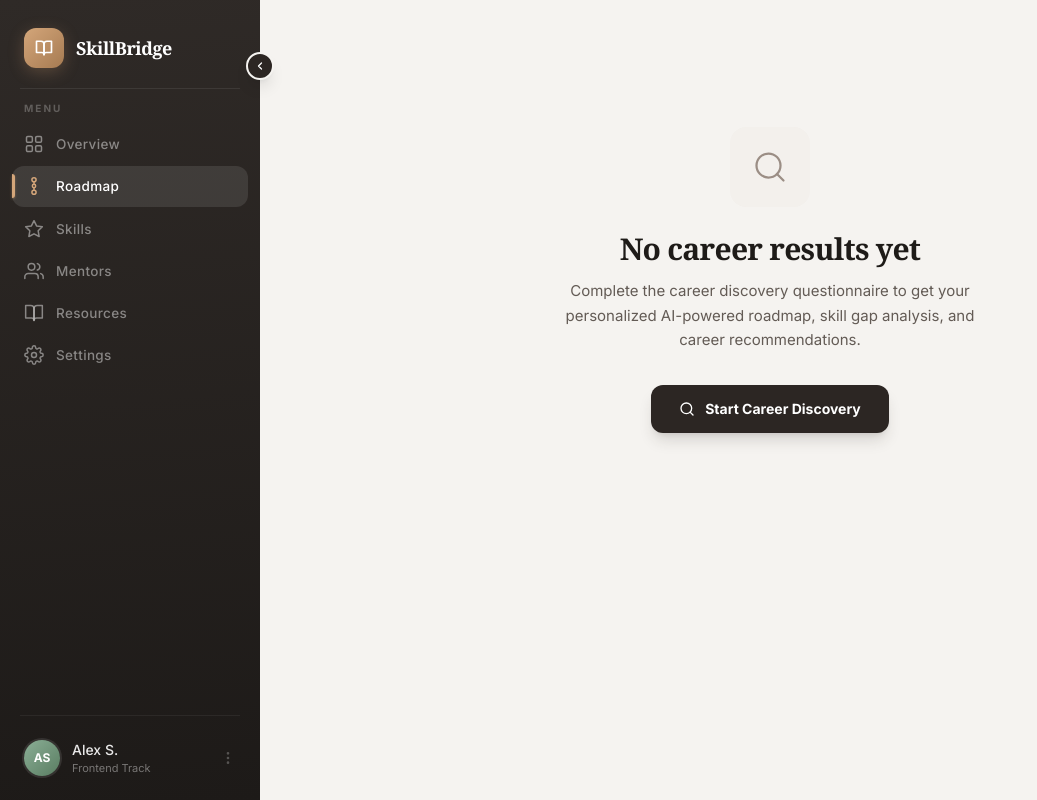
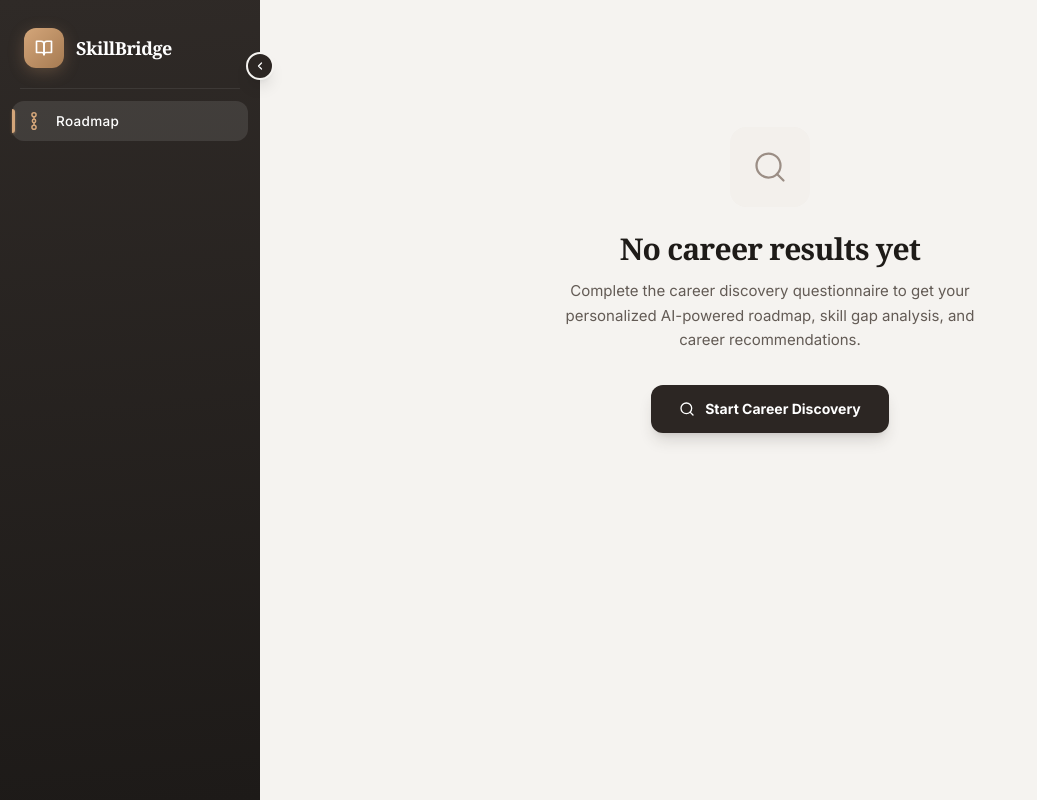
Before and after one commit to ByteByFaizan/skillbridge, a Next.js app: page /dashboard in a window 1280 px wide. Shown: the whole page, without its empty margins (0-1037 px from the left). Built offline with nearby package versions, Linux system fonts and the light colour scheme.

Commit message:
refactor: simplify navigation items in DashboardLayout

```diff
--- a/app/dashboard/layout.tsx
+++ b/app/dashboard/layout.tsx
@@ -4,19 +4,6 @@ import { useState, useEffect, useCallback } from "react";
 import Link from "next/link";
 
 const navItems = [
-  {
-    label: "Overview",
-    href: "/dashboard",
-    icon: (
-      <svg width="20" height="20" viewBox="0 0 24 24" fill="none" stroke="currentColor" strokeWidth="1.8" strokeLinecap="round" strokeLinejoin="round">
-        <rect x="3" y="3" width="7" height="7" rx="1.5" />
-        <rect x="14" y="3" width="7" height="7" rx="1.5" />
-        <rect x="3" y="14" width="7" height="7" rx="1.5" />
-        <rect x="14" y="14" width="7" height="7" rx="1.5" />
-      </svg>
-    ),
-    active: false,
-  },
   {
     label: "Roadmap",
     href: "/dashboard",
@@ -30,51 +17,6 @@ const navItems = [
       </svg>
     ),
     active: true,
-  },
-  {
-    label: "Skills",
-    href: "/dashboard",
-    icon: (
-      <svg width="20" height="20" viewBox="0 0 24 24" fill="none" stroke="currentColor" strokeWidth="1.8" strokeLinecap="round" strokeLinejoin="round">
-        <polygon points="12 2 15.09 8.26 22 9.27 17 14.14 18.18 21.02 12 17.77 5.82 21.02 7 14.14 2 9.27 8.91 8.26 12 2" />
-      </svg>
-    ),
-    active: false,
-  },
-  {
-    label: "Mentors",
-    href: "/dashboard",
-    icon: (
-      <svg width="20" height="20" viewBox="0 0 24 24" fill="none" stroke="currentColor" strokeWidth="1.8" strokeLinecap="round" strokeLinejoin="round">
-        <path d="M17 21v-2a4 4 0 0 0-4-4H5a4 4 0 0 0-4 4v2" />
-        <circle cx="9" cy="7" r="4" />
-        <path d="M23 21v-2a4 4 0 0 0-3-3.87" />
-        <path d="M16 3.13a4 4 0 0 1 0 7.75" />
-      </svg>
-    ),
-    active: false,
-  },
-  {
-    label: "Resources",
-    href: "/dashboard",
-    icon: (
-      <svg width="20" height="20" viewBox="0 0 24 24" fill="none" stroke="currentColor" strokeWidth="1.8" strokeLinecap="round" strokeLinejoin="round">
-        <path d="M2 3h6a4 4 0 0 1 4 4v14a3 3 0 0 0-3-3H2z" />
-        <path d="M22 3h-6a4 4 0 0 0-4 4v14a3 3 0 0 1 3-3h7z" />
-      </svg>
-    ),
-    active: false,
-  },
-  {
-    label: "Settings",
-    href: "/dashboard",
-    icon: (
-      <svg width="20" height="20" viewBox="0 0 24 24" fill="none" stroke="currentColor" strokeWidth="1.8" strokeLinecap="round" strokeLinejoin="round">
-        <circle cx="12" cy="12" r="3" />
-        <path d="M19.4 15a1.65 1.65 0 0 0 .33 1.82l.06.06a2 2 0 0 1 0 2.83 2 2 0 0 1-2.83 0l-.06-.06a1.65 1.65 0 0 0-1.82-.33 1.65 1.65 0 0 0-1 1.51V21a2 2 0 0 1-2 2 2 2 0 0 1-2-2v-.09A1.65 1.65 0 0 0 9 19.4a1.65 1.65 0 0 0-1.82.33l-.06.06a2 2 0 0 1-2.83 0 2 2 0 0 1 0-2.83l.06-.06A1.65 1.65 0 0 0 4.68 15a1.65 1.65 0 0 0-1.51-1H3a2 2 0 0 1-2-2 2 2 0 0 1 2-2h.09A1.65 1.65 0 0 0 4.6 9a1.65 1.65 0 0 0-.33-1.82l-.06-.06a2 2 0 0 1 0-2.83 2 2 0 0 1 2.83 0l.06.06A1.65 1.65 0 0 0 9 4.68a1.65 1.65 0 0 0 1-1.51V3a2 2 0 0 1 2-2 2 2 0 0 1 2 2v.09a1.65 1.65 0 0 0 1 1.51 1.65 1.65 0 0 0 1.82-.33l.06-.06a2 2 0 0 1 2.83 0 2 2 0 0 1 0 2.83l-.06.06A1.65 1.65 0 0 0 19.4 9a1.65 1.65 0 0 0 1.51 1H21a2 2 0 0 1 2 2 2 2 0 0 1-2 2h-.09a1.65 1.65 0 0 0-1.51 1z" />
-      </svg>
-    ),
-    active: false,
   },
 ];
 
@@ -208,13 +150,6 @@ export default function DashboardLayout({
         {/* Separator */}
         <div className={`mx-5 h-px bg-white/[0.08] mb-3 ${sidebarCollapsed ? "lg:mx-3" : ""}`} />
 
-        {/* Section label */}
-        {(!sidebarCollapsed || mobileOpen) && (
-          <p className="px-6 mb-2 text-[10px] font-bold tracking-[0.2em] uppercase text-white/25">
-            Menu
-          </p>
-        )}
-
         {/* Nav */}
         <nav className="flex-1 flex flex-col gap-0.5 px-3 overflow-y-auto" role="menu">
           {navItems.map((item, i) => {
@@ -268,33 +203,6 @@ export default function DashboardLayout({
             );
           })}
         </nav>
-
-        {/* Separator before profile */}
-        <div className={`mx-5 h-px bg-white/[0.06] mt-2 ${sidebarCollapsed ? "lg:mx-3" : ""}`} />
-
-        {/* Bottom: User profile */}
-        <div className={`p-4 ${sidebarCollapsed && !mobileOpen ? "lg:flex lg:justify-center" : ""}`}>
-          <div
-            className={`flex items-center gap-3 rounded-xl px-2 py-2 hover:bg-white/[0.05] transition-colors cursor-pointer ${
-              sidebarCollapsed && !mobileOpen ? "lg:justify-center lg:px-0" : ""
-            }`}
-          >
-            <div className="w-9 h-9 rounded-full bg-gradient-to-br from-[#8BAF96] to-[#5A7D62] flex items-center justify-center flex-shrink-0 text-white text-xs font-bold ring-2 ring-white/10">
-              AS
-            </div>
-            {(!sidebarCollapsed || mobileOpen) && (
-              <div className="flex-1 min-w-0">
-                <p className="text-white/90 text-sm font-medium truncate">Alex S.</p>
-                <p className="text-white/40 text-[11px] truncate">Frontend Track</p>
-              </div>
-            )}
-            {(!sidebarCollapsed || mobileOpen) && (
-              <svg width="16" height="16" viewBox="0 0 24 24" fill="none" stroke="currentColor" strokeWidth="2" strokeLinecap="round" strokeLinejoin="round" className="text-white/25 flex-shrink-0">
-                <circle cx="12" cy="12" r="1" /><circle cx="12" cy="5" r="1" /><circle cx="12" cy="19" r="1" />
-              </svg>
-            )}
-          </div>
-        </div>
       </aside>
 
       {/* ──────────── MAIN CONTENT ──────────── */}
```
